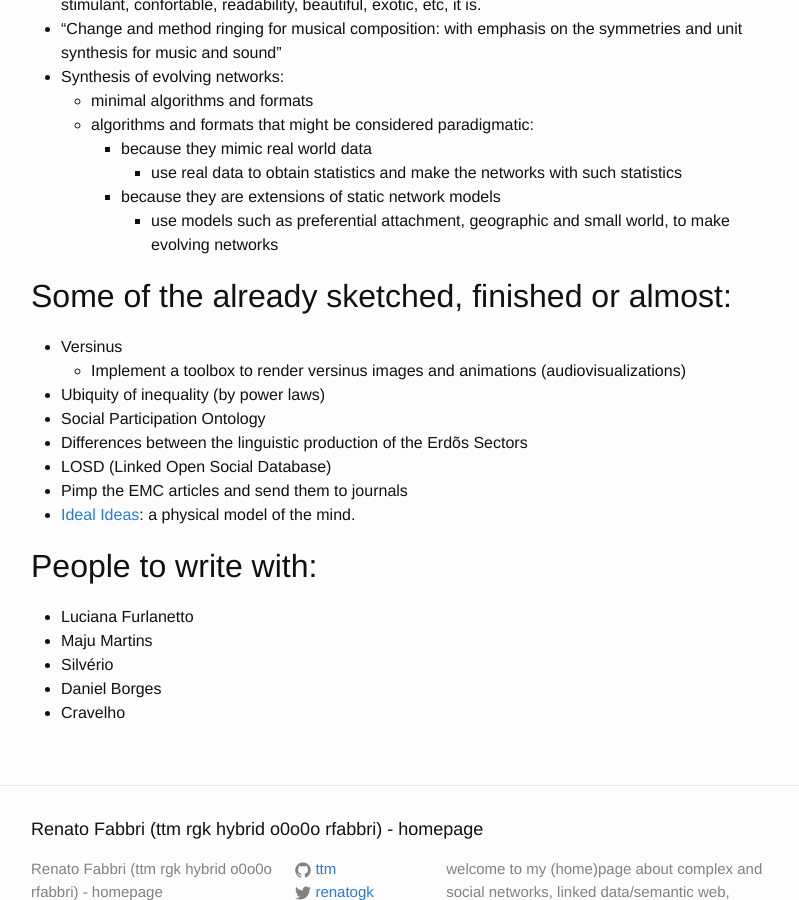
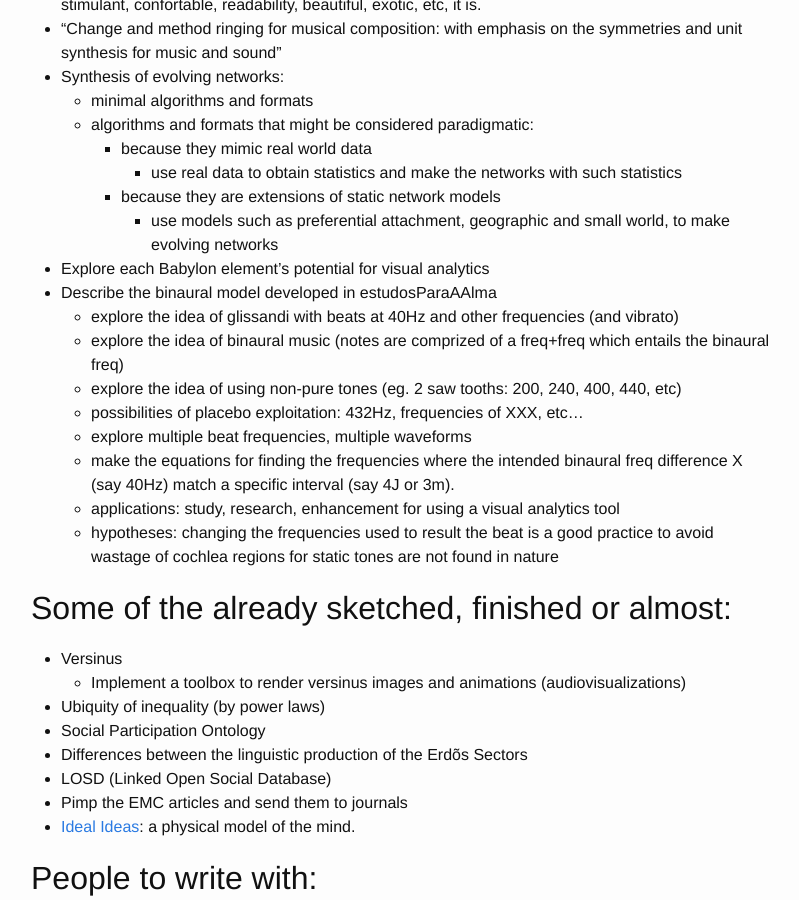
Before and after one commit to ttm/ttm.github.io, a Jekyll site: the page built from _posts/2017-09-11-list-of-articles.markdown, in a window 1280 px wide and 900 px high, scrolled down 10083 px. Shown: the whole window, without its empty margins (239-1038 px from the left). Built offline with Jekyll 4.4.1, drawn with Linux system fonts in a browser that asks for light colours; comment, search, counter and statistics services are not loaded.

Commit message:
curriculum

```diff
--- a/_posts/2017-09-11-list-of-articles.markdown
+++ b/_posts/2017-09-11-list-of-articles.markdown
@@ -455,7 +455,16 @@ Vim: a HCI description
     * because they are extensions of static network models
       - use models such as preferential attachment, geographic and small world,
       to make evolving networks
-
+* Explore each Babylon element's potential for visual analytics
+* Describe the binaural model developed in estudosParaAAlma
+  - explore the idea of glissandi with beats at 40Hz and other frequencies (and vibrato)
+  - explore the idea of binaural music (notes are comprized of a freq+freq which entails the binaural freq)
+  - explore the idea of using non-pure tones (eg. 2 saw tooths: 200, 240, 400, 440, etc)
+  - possibilities of placebo exploitation: 432Hz, frequencies of XXX, etc...
+  - explore multiple beat frequencies, multiple waveforms
+  - make the equations for finding the frequencies where the intended binaural freq difference X (say 40Hz) match a specific interval (say 4J or 3m).
+  - applications: study, research, enhancement for using a visual analytics tool
+  - hypotheses: changing the frequencies used to result the beat is a good practice to avoid wastage of cochlea regions for static tones are not found in nature
 
 
 
```
